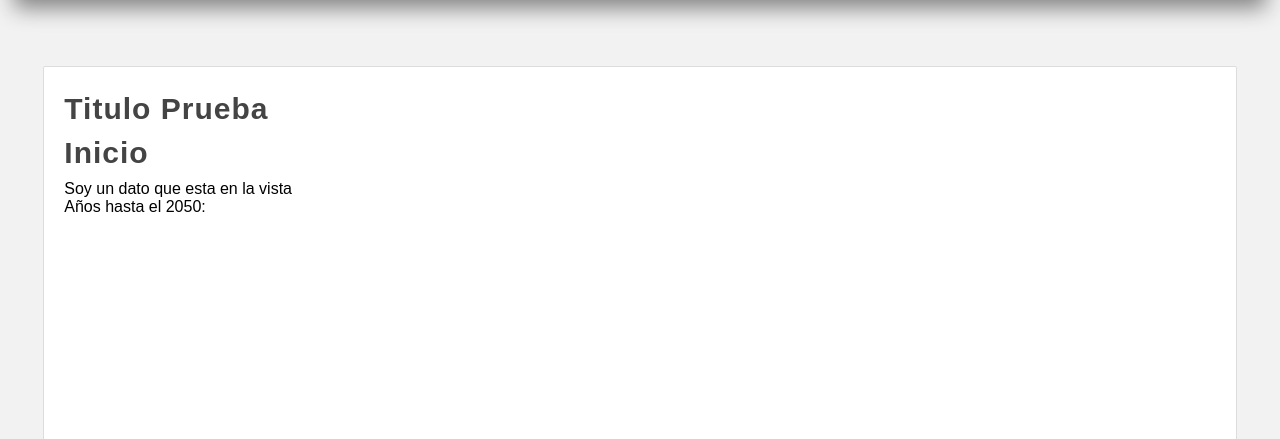
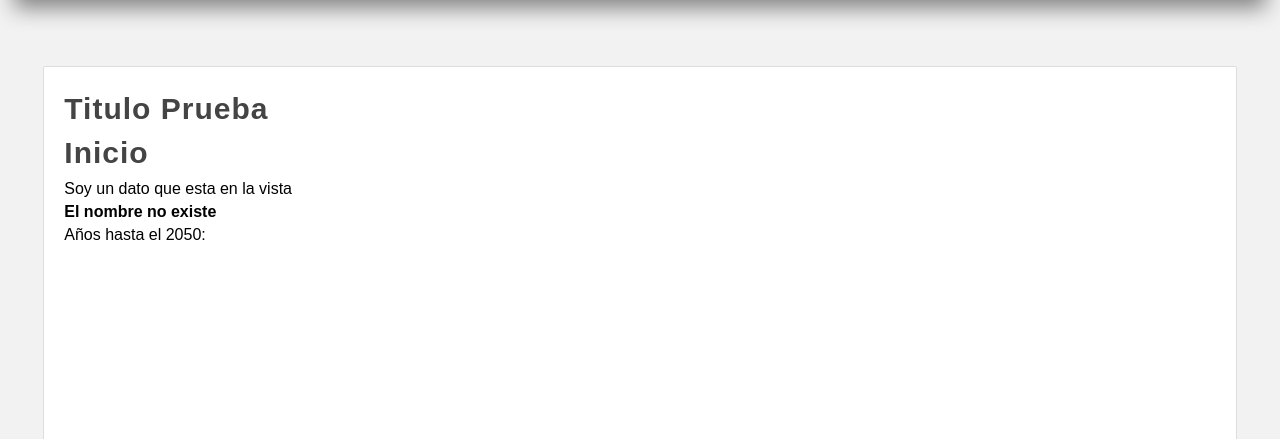
Before and after one commit to IsmaelDom/AprediendoDjango, a Django app: page / in a window 1280 px wide. Shown: the part 196-635 px from the top of the page. Run offline with Django 3.2, Linux system fonts and the light colour scheme.

Commit message:
Condiciones en el template.

```diff
--- a/AprendiendoDjango/miapp/static/css/styles.css
+++ b/AprendiendoDjango/miapp/static/css/styles.css
@@ -4,6 +4,11 @@
     padding: 0px;
     font-family: sans-serif, Arial, Helvetica;
     text-decoration: none;
+}
+
+p {
+    margin-top: 5px;
+    margin-bottom: 5px;
 }
 
 body {
--- a/AprendiendoDjango/miapp/templates/index.html
+++ b/AprendiendoDjango/miapp/templates/index.html
@@ -12,7 +12,13 @@
 
     <h1 class="title">{{ title }}</h1>
 
-    {{ mi_variable }}
+    <p>{{ mi_variable }}</p>
+
+    {% if nombre %}
+        <p> {{ nombre }}</p>
+    {% else %}
+        <strong>El nombre no existe</strong>
+    {% endif %}
 
     <p>Años hasta el 2050:</p>
 
```
